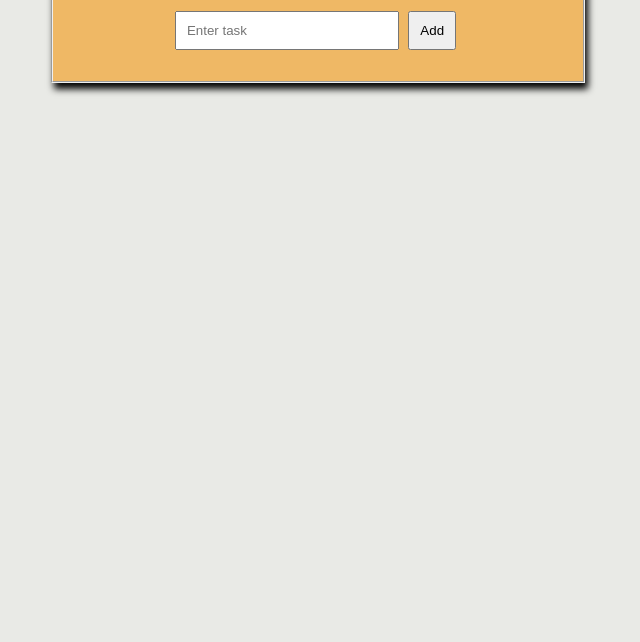
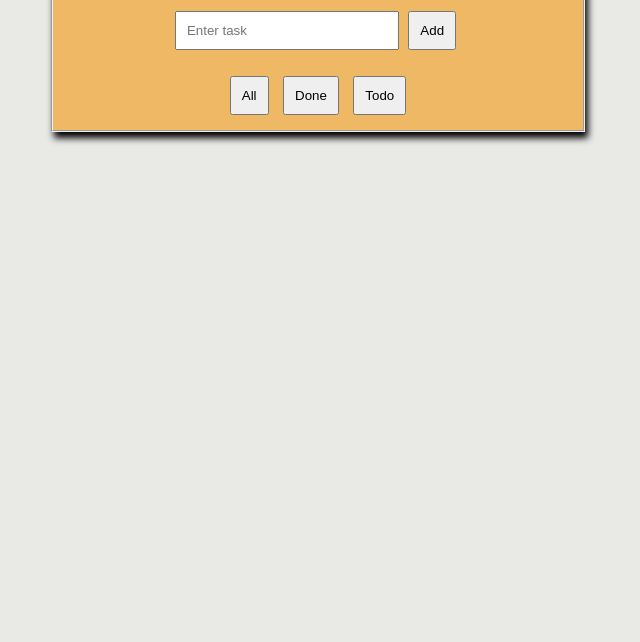
Before and after one commit to derbewmolla14/Taskflow-pro, a plain HTML site: page index.html in a window 1280 px wide. Shown: the part 158-800 px from the top of the page, without its empty margins (322-962 px from the left). Drawn offline with Linux system fonts and the light colour scheme.

Commit message:
updatejs and add html buttons all done and todo

```diff
--- a/index.html
+++ b/index.html
@@ -12,7 +12,9 @@
 <button onclick="addTask()">Add</button>
 
 <ul id="taskList"></ul>
-
+<button onclick="filterTasks('all')">All</button>
+<button onclick="filterTasks('done')">Done</button>
+<button onclick="filterTasks('todo')">Todo</button>
 <script src="app.js"></script>
 </fieldset>
 </body>
```
Also changed, not shown: app.js (+7 -7 lines).
